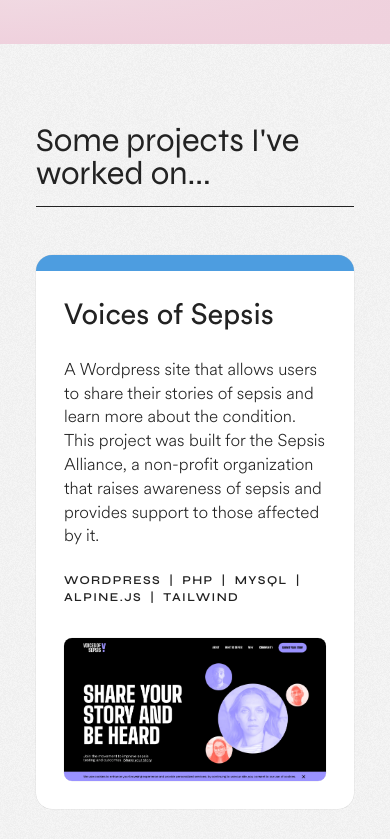
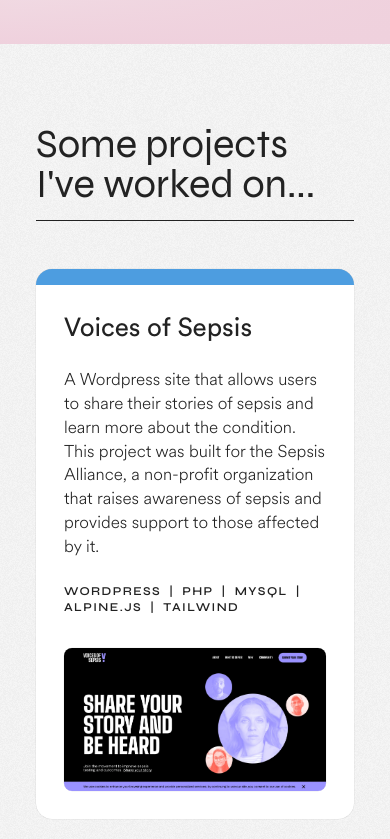
Before and after one commit to alexandrezahrai/personal-portfolio-tailwind-react, a React (Vite) app: page / in a window 390 px wide. Shown: the part 800-1639 px from the top of the page. Built offline with nearby package versions, Linux system fonts and the light colour scheme.

Commit message:
update typography

```diff
--- a/src/index.css
+++ b/src/index.css
@@ -59,14 +59,14 @@
 }
 
 .heading-2 {
-  @apply text-[33px] md:text-[40px] xl:text-[50px];
+  @apply text-[40px] xl:text-[50px] balance-text;
   @apply leading-none;
   @apply font-normal;
   @apply font-Syne;
 }
 
 .heading-3 {
-  @apply text-[29px];
+  @apply text-[26px] md:text-[29px];
   @apply leading-[1.2];
   @apply font-normal;
   @apply font-circular;
```
